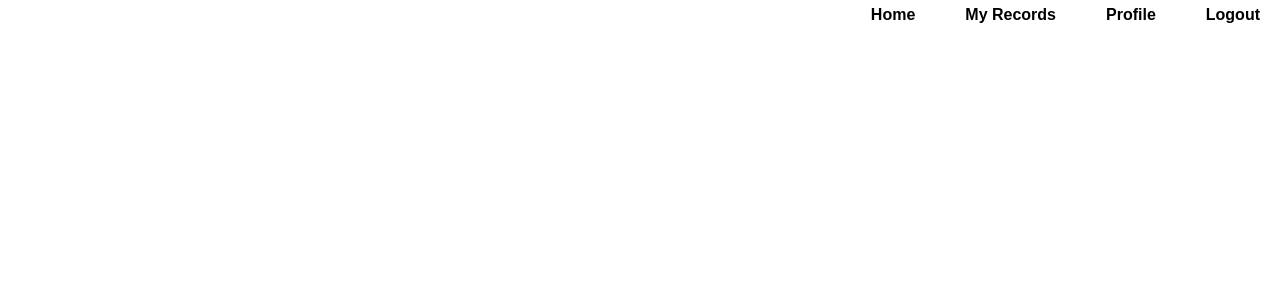
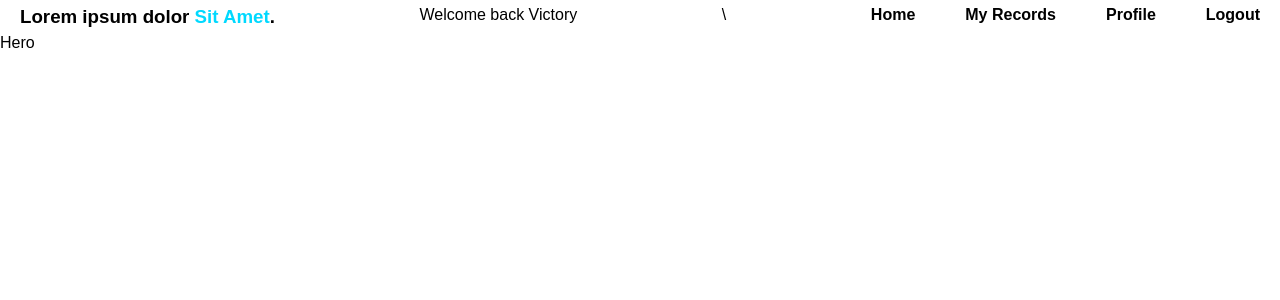
Before and after one commit to Viniek/VSD, a React (Vite) app in the folder client/: page / in a window 1280 px wide. Shown: the top 300 px of the page. Built offline with nearby package versions, Linux system fonts and the light colour scheme.

Commit message:
add header components

```diff
--- a/client/src/App.jsx
+++ b/client/src/App.jsx
@@ -1,13 +1,16 @@
 import React from 'react'
 import { BrowserRouter, Routes, Route } from "react-router-dom";
 import Header from './Components/Header/Header';
+import Home from './Pages/Home/Home';
 function App() {
   return (
   <BrowserRouter>
+  <Header/>
   <Routes>
-  <Route path="/" element={<Header />} />
+  <Route path="/" element={<Home />} />
   </Routes>
-  </BrowserRouter>  )
+  </BrowserRouter>
+  )
 }
 
 export default App
--- a/client/src/Components/Header/Header.css
+++ b/client/src/Components/Header/Header.css
@@ -1,7 +1,13 @@
 .app-header{
-    display: block;
+    display: flex;
     padding-left: 20px;
     padding-right: 20px;
+    justify-content: space-between;
+    margin-top: 3px;
+}
+.app-header span{
+    color: rgb(0, 217, 255);
+    text-transform: capitalize;
 }
 .app-header ul{
     display: flex;
@@ -9,7 +15,6 @@
     list-style: none;
     gap: 5rem;
     text-transform: capitalize;
-    margin-top: 3px;
     font-weight: 600;
 }
 .app-header a{
--- a/client/src/Components/Header/Header.jsx
+++ b/client/src/Components/Header/Header.jsx
@@ -4,6 +4,9 @@ import './Header.css'
 function Header() {
   return (
     <header className='app-header'>
+        <h3>Lorem ipsum dolor <span className='span'>sit amet</span>.</h3>
+        <p>Welcome back Victory</p>
+        \
 <nav>
         <ul className='nav-list'>
         <li><Link to={'/'}>Home</Link></li>
--- /dev/null
+++ b/client/src/Components/Hero/Hero.jsx
@@ -0,0 +1,9 @@
+import React from 'react'
+import './Hero.css'
+function Hero() {
+  return (
+    <div>Hero</div>
+  )
+}
+
+export default Hero
--- a/client/src/Globals.css
+++ b/client/src/Globals.css
@@ -3,6 +3,6 @@
     --white:#fff;
     --black:#000;
     --blue:#009;
-    --sky_blue:rgb(98, 213, 233);
+    --skyblue:#229;
 
 }
--- /dev/null
+++ b/client/src/Pages/Home/Home.jsx
@@ -0,0 +1,11 @@
+import React from 'react'
+import Hero from '../../Components/Hero/Hero'
+function Home() {
+  return (
+    <div>
+        <Hero/>
+    </div>
+  )
+}
+
+export default Home
```
Also changed, not shown: client/src/Components/Hero/Hero.css (added), client/src/Pages/Home/Home.css (added).
